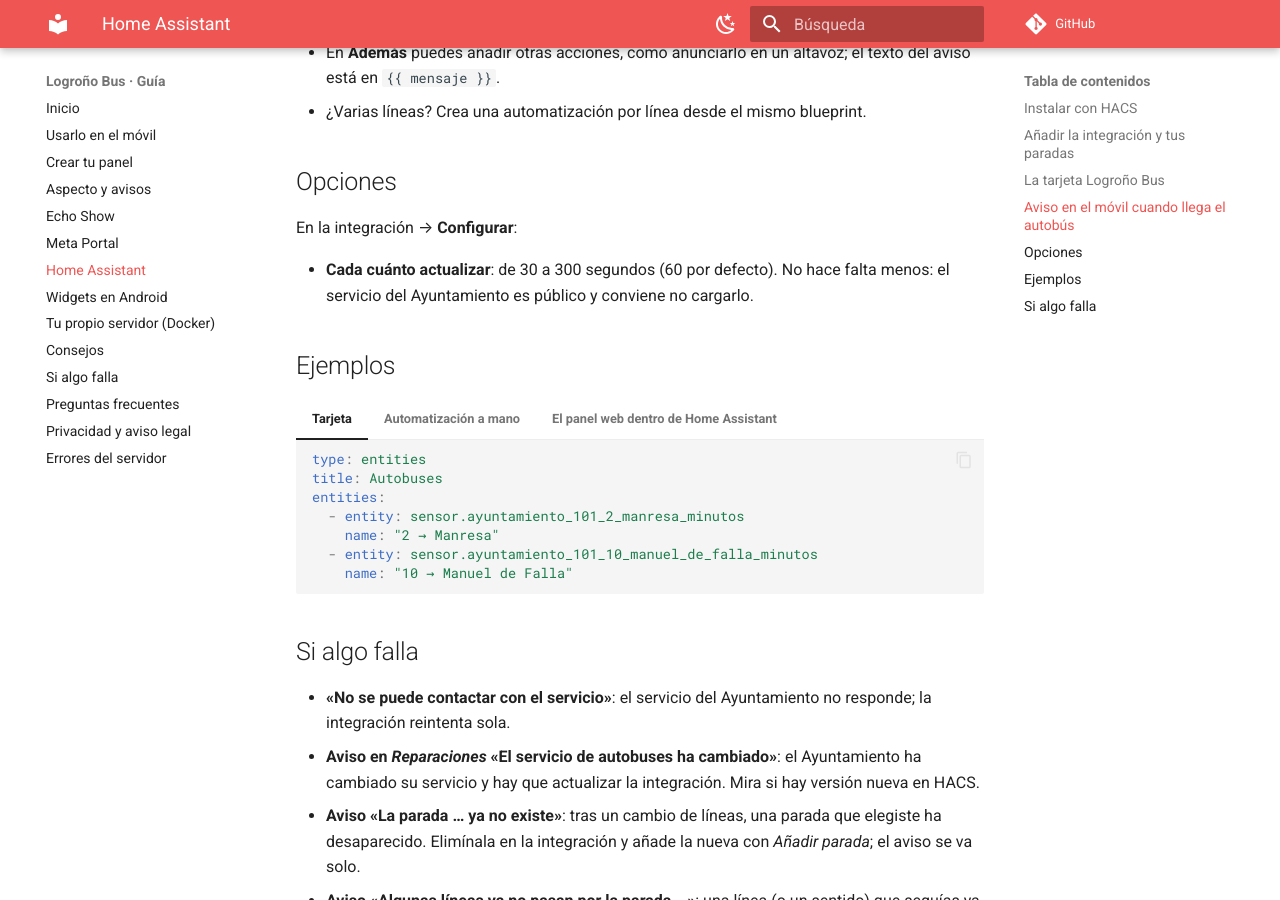
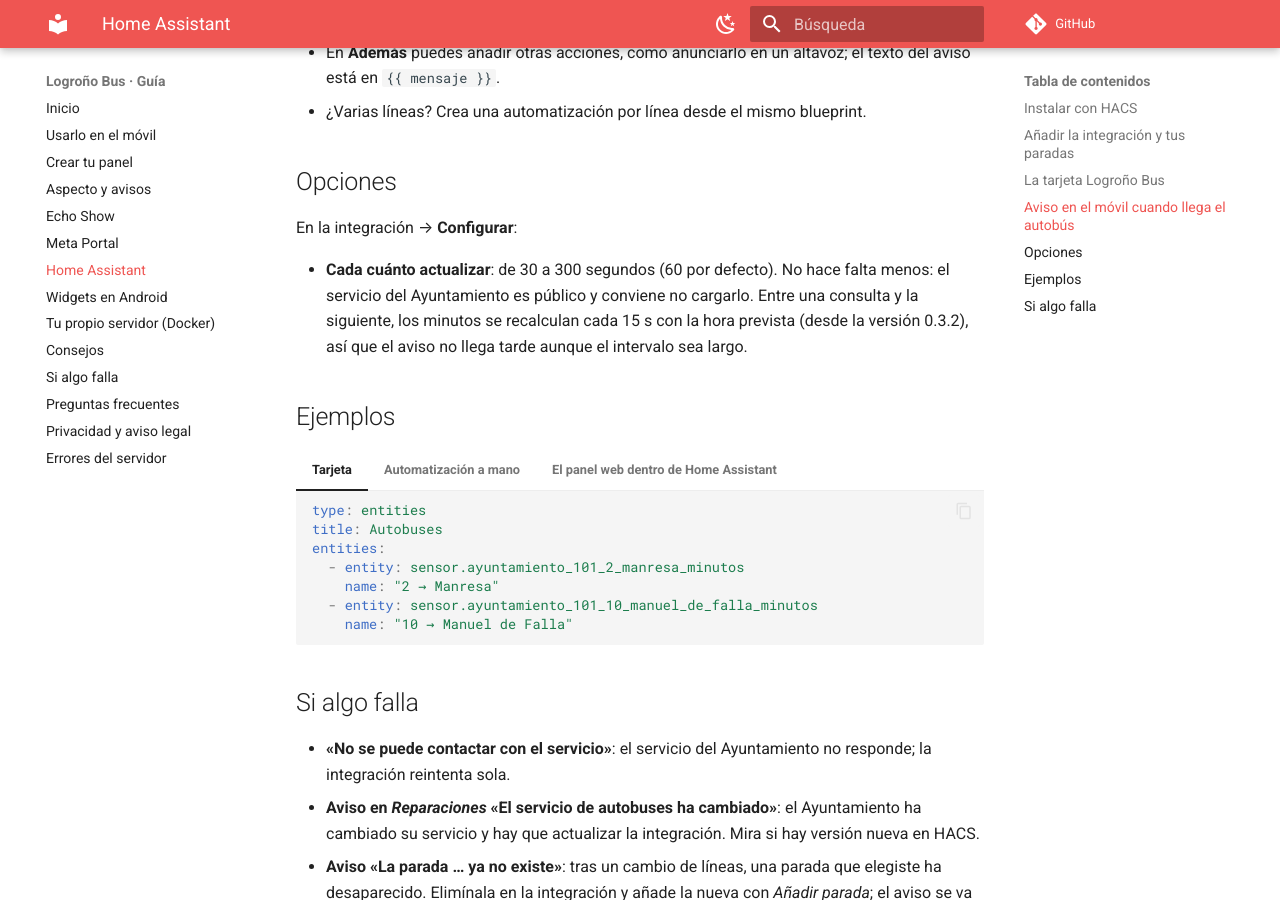
Before and after one commit to chiva/logrono-bus, an MkDocs documentation site: the page built from docs/guia/07-home-assistant.md, in a window 1280 px wide and 900 px high, scrolled down 4283 px. Built offline with MkDocs 1.6.1 and Material for MkDocs 9.7.7, drawn with Linux system fonts in a browser that asks for light colours; comment, search, counter and statistics services are not loaded.

Commit message:
docs(guia): en Home Assistant los minutos se recalculan cada 15 s (#32)
Desde ha-logrono-bus 0.3.2 (chiva/ha-logrono-bus#17) el sensor de minutos no espera a la siguiente consulta, así que un intervalo largo ya no retrasa el aviso.

```diff
--- a/docs/guia/07-home-assistant.md
+++ b/docs/guia/07-home-assistant.md
@@ -141,7 +141,9 @@
 En la integración → **Configurar**:
 
 - **Cada cuánto actualizar**: de 30 a 300 segundos (60 por defecto). No hace falta menos: el
-  servicio del Ayuntamiento es público y conviene no cargarlo.
+  servicio del Ayuntamiento es público y conviene no cargarlo. Entre una consulta y la siguiente,
+  los minutos se recalculan cada 15 s con la hora prevista (desde la versión 0.3.2), así que el
+  aviso no llega tarde aunque el intervalo sea largo.
 
 ## Ejemplos
 
```
